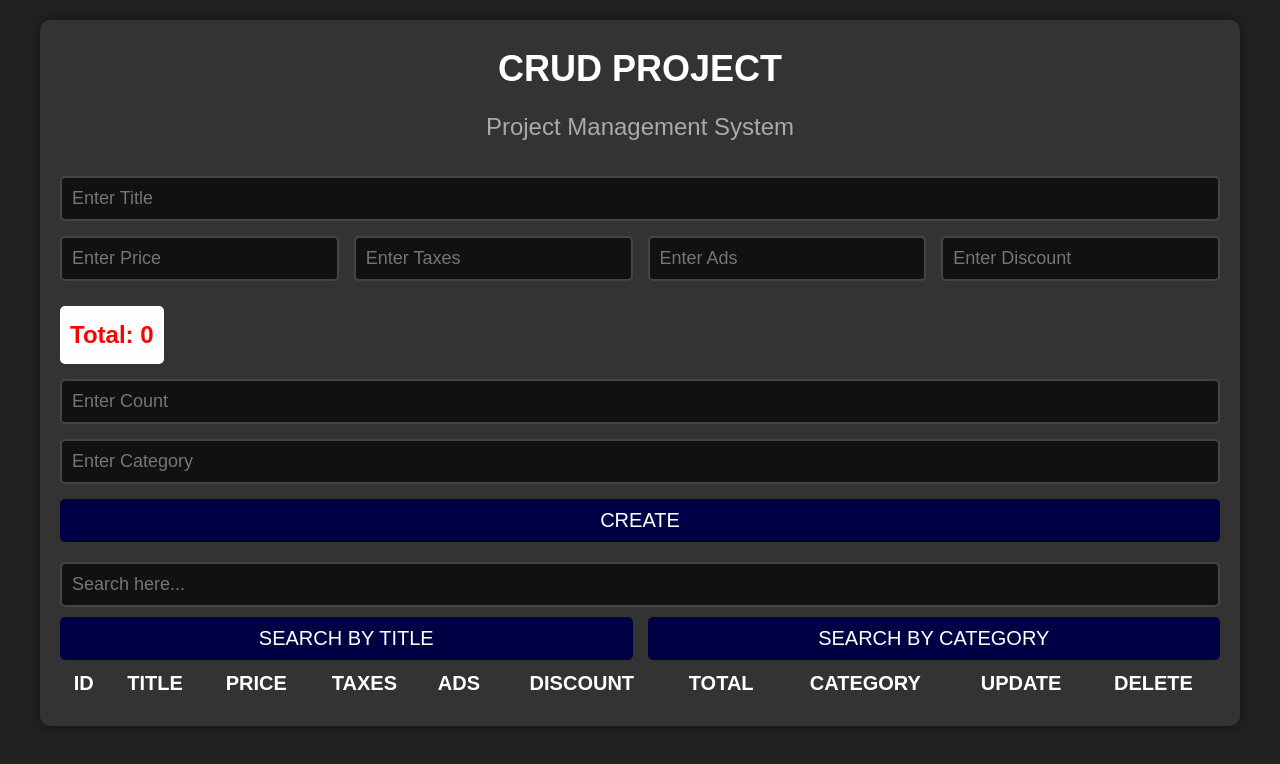
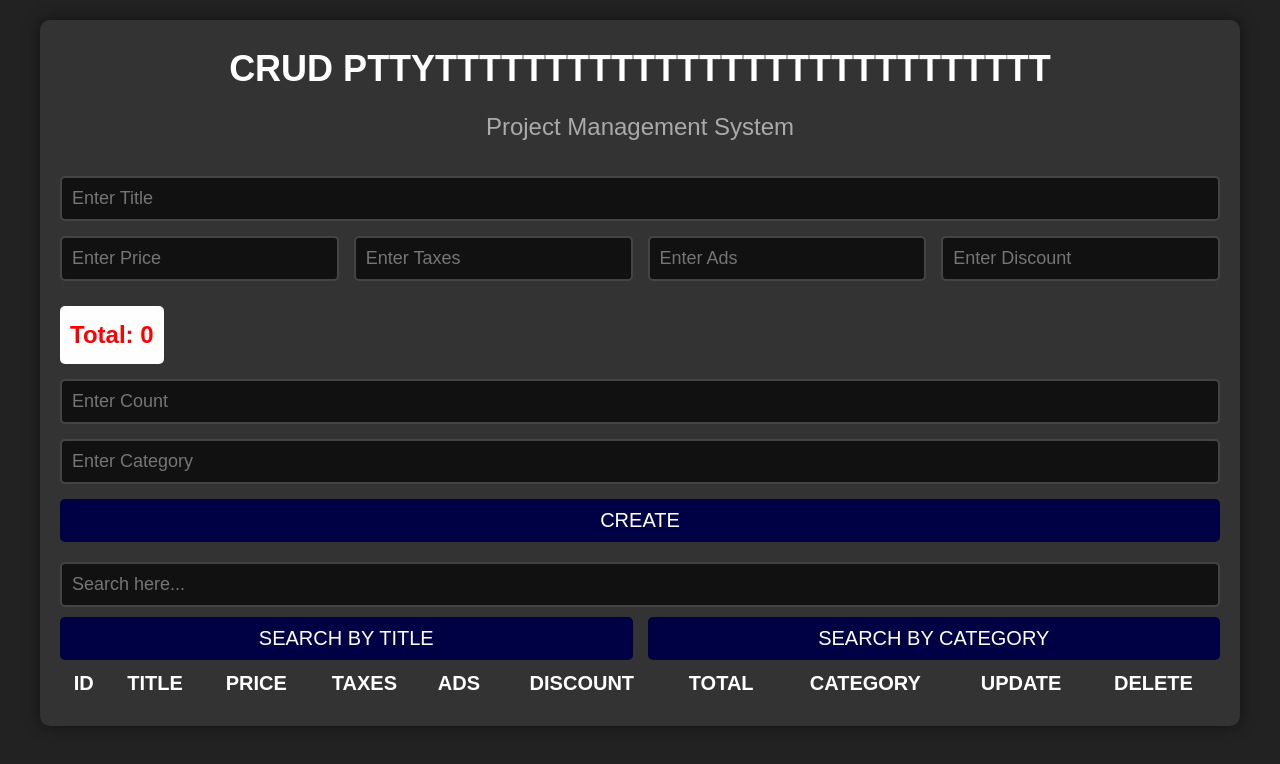
Before and after one commit to Ahmedezz570/CRUD, a plain HTML site: page index.html in a window 1280 px wide. Drawn offline with Linux system fonts and the light colour scheme.

```diff
--- a/index.html
+++ b/index.html
@@ -12,7 +12,7 @@
 <body>
     <div class="crud">
         <div class="head">
-            <h1>CRUD PROJECT</h1>
+            <h1>CRUD Pttytttttttttttttttttttttttttttt</h1>
             <h2>Project Management System</h2>
         </div>
         <div class="inputs">
```
